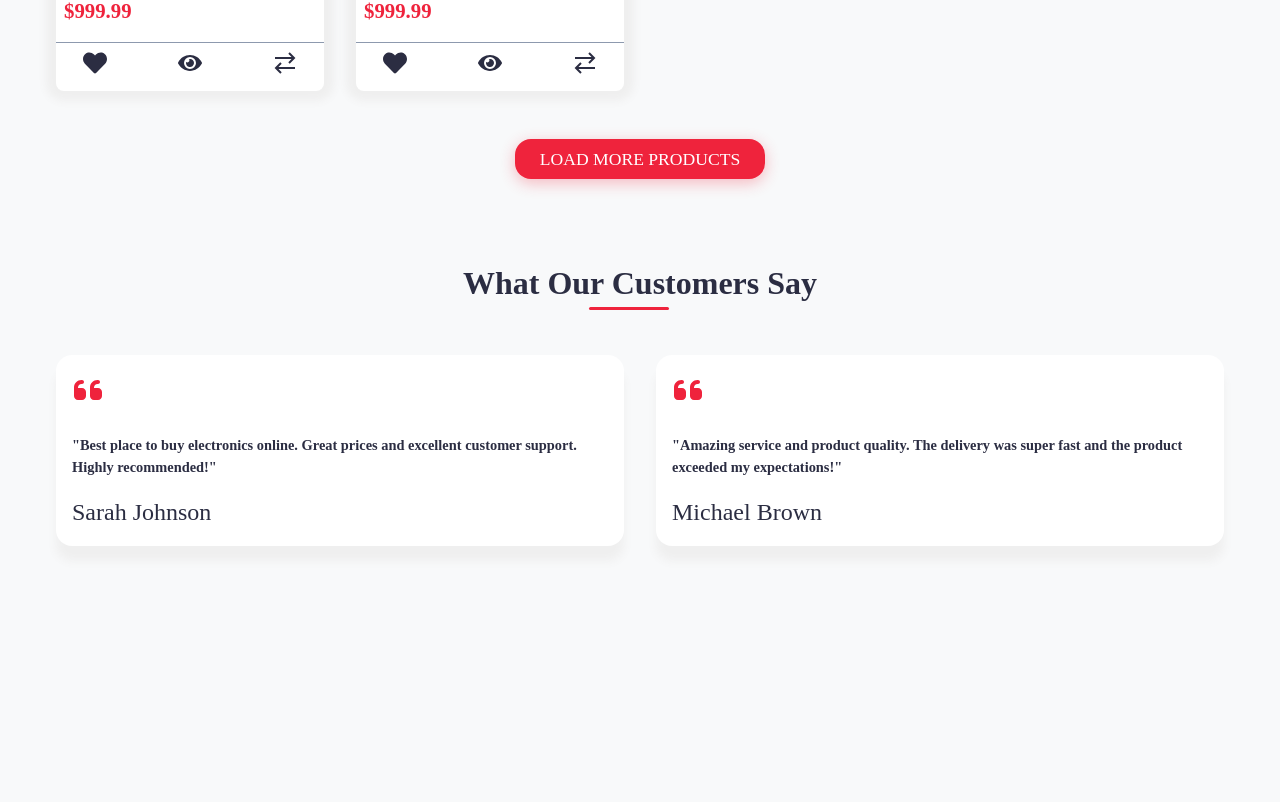
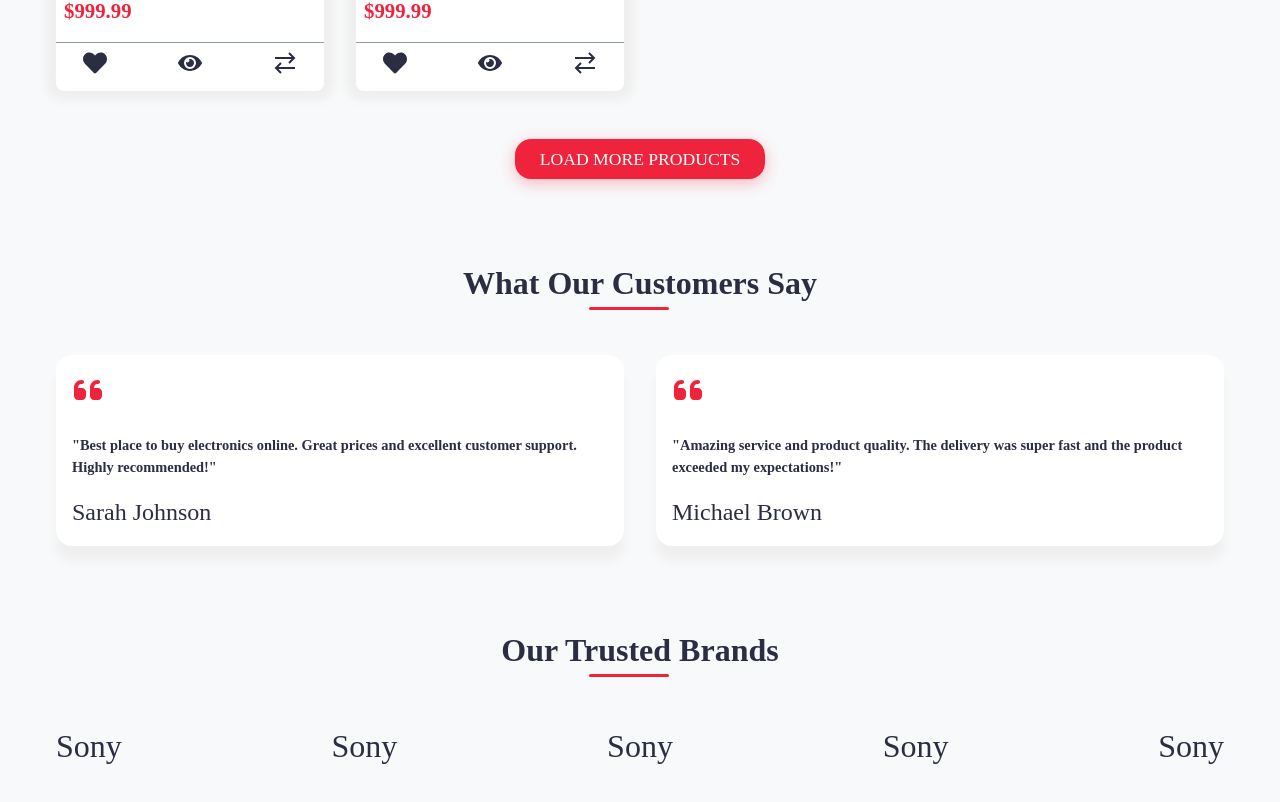
Before and after one commit to mohammadmehdidalvandii/techstore-front-end, a React (Vite) app: page / in a window 1280 px wide. Shown: the part 3849-4651 px from the top of the page. Before the commit the page ends 4515 px from the top, so only its background shows below. Built offline with nearby package versions, Linux system fonts and the light colour scheme.

Commit message:
create section Brands for home-page

```diff
--- /dev/null
+++ b/src/components/template/home/Brands/Brands.css
@@ -0,0 +1,19 @@
+.brands{
+    display: block;
+    width: 100%;
+    margin-top: 5rem;
+}
+.brands_items{
+   display: flex;
+   align-items: center;
+   justify-content: space-between;
+   flex-wrap: wrap;
+   /* gap: 2rem; */
+   margin-top: 3rem;
+}
+.brands_items .text{
+    display: block;
+    font-family: var(--font-rubikBlack);
+    font-size: 2rem;
+    color: var(--text-color);
+}
--- /dev/null
+++ b/src/components/template/home/Brands/Brands.tsx
@@ -0,0 +1,21 @@
+import React from 'react';
+import './Brands.css';
+
+const Brands:React.FC = ()=>{
+  return (
+    <section className="brands">
+        <div className="container">
+            <h5 className="main_title">Our Trusted Brands</h5>
+            <div className="brands_items">
+                <span className='text'>Sony</span>
+                <span className='text'>Sony</span>
+                <span className='text'>Sony</span>
+                <span className='text'>Sony</span>
+                <span className='text'>Sony</span>
+            </div>
+        </div>
+    </section>
+  )
+}
+
+export default Brands
--- a/src/page/Home/Home.tsx
+++ b/src/page/Home/Home.tsx
@@ -7,6 +7,7 @@ import SpecialDeals from '@components/template/home/SpecialDeals/SpecialDeals'
 import Trust from '@components/template/home/Trust/trust'
 import Products from '@components/template/home/Products/Products'
 import Testimonials from '@components/template/home/Testimonials/Testimonials'
+import Brands from '@components/template/home/Brands/Brands'
 
 const Home:React.FC = ()=>{
   return (
@@ -19,6 +20,7 @@ const Home:React.FC = ()=>{
     <Trust/>
     <Products/>
     <Testimonials/>
+    <Brands/>
     <br /><br /><br /><br /><br />
     </>
   )
```
